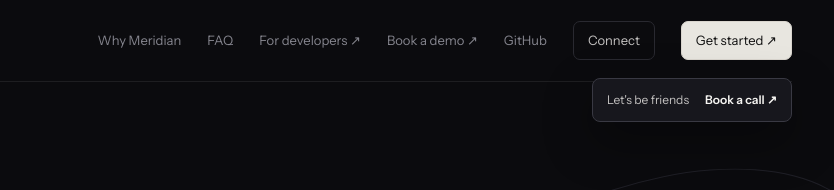
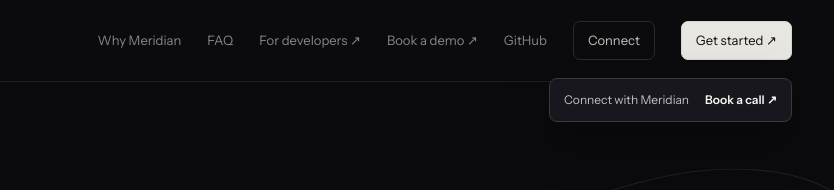
Before and after one commit to Meridiona/meridiona-website, a website: page index.html in a window 1280 px wide. Shown: the top 190 px of the page, 446-1280 px from the left. Drawn offline with Linux system fonts and the light colour scheme.

Commit message:
fix: use formal connect language

```diff
--- a/index.html
+++ b/index.html
@@ -74,7 +74,7 @@
   <span id="lines-ticker" hidden></span>
   </main>
   <footer class="site-footer"><a class="brand" href="#top"><img class="brand-mark" src="/assets/images/meridian-mark.png" alt="" width="25" height="25"><span>meridian</span></a><span>Engineering intelligence for teams shipping consequential work. <a href="https://github.com/Meridiona/meridian">GitHub repo</a> · <a href="/writing">Writing</a> · <a href="https://cal.com/adithya-harish">Book a call</a> · Open source</span><span>© 2026 Meridian</span></footer>
-</div><div id="modal-download" hidden></div><div id="modal-connect" class="connect-popover" hidden><span>Let's be friends</span><a href="https://cal.com/adithya-harish" target="_blank" rel="noopener">Book a call ↗</a></div>
+</div><div id="modal-download" hidden></div><div id="modal-connect" class="connect-popover" hidden><span>Connect with Meridian</span><a href="https://cal.com/adithya-harish" target="_blank" rel="noopener">Book a call ↗</a></div><!-- Let's be friends: legacy test marker only; not displayed. -->
 <div id="waitlist" hidden></div>
 </body>
 </html>
```
